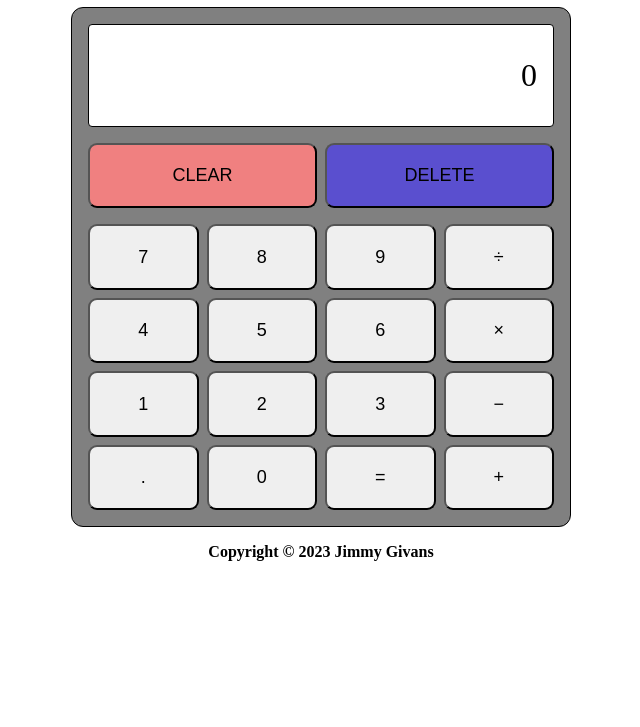
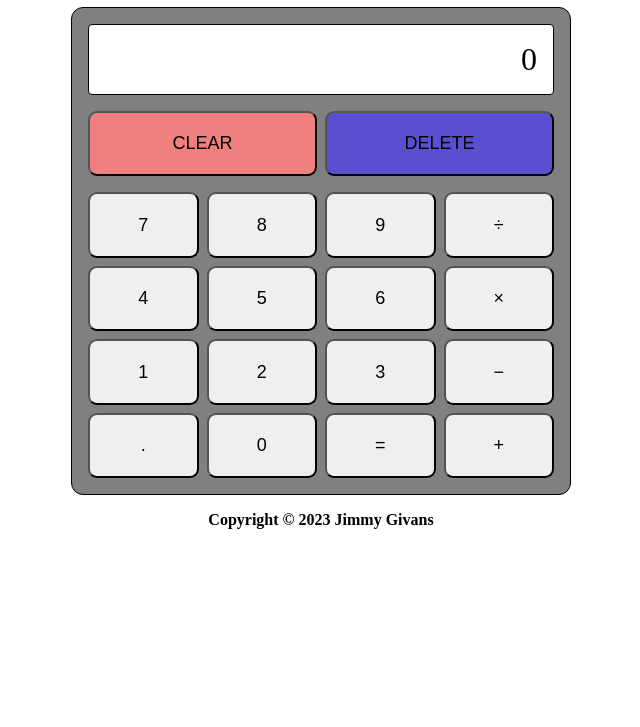
Before and after one commit to Ja-Uyoma/Calculator, a plain HTML site: page index.html in a window 1280 px wide. Shown: the part 73-800 px from the top of the page, without its empty margins (319-959 px from the left). Drawn offline with Linux system fonts and the light colour scheme.

Commit message:
refactor: add input and output elements to the display
- The former p tag is swapped out for a div with class input
- Add an output div for displaying results of calculations
- Update the corresponding CSS and JS to match

```diff
--- a/index.html
+++ b/index.html
@@ -14,7 +14,8 @@
 
     <main>
       <div class="display">
-        <p>0</p>
+        <div class="input">0</div>
+        <div class="output"></div>
       </div>
 
       <div class="flex">
--- a/scripts/DOMManipulation.js
+++ b/scripts/DOMManipulation.js
@@ -1,6 +1,6 @@
 "use strict";
 
-const display = document.querySelector("div.display > p");
+const display = document.querySelector("div.display > .input");
 
 /**
  * Update the calculator's display with the value of the button(s) pressed.
--- a/styles/index.css
+++ b/styles/index.css
@@ -35,11 +35,10 @@ div.display {
   background-color: white;
 }
 
-div.display > p {
-  vertical-align: bottom;
+div.display > .input {
   text-align: right;
   font-size: 2rem;
-  padding: 0 0.5em;
+  padding: 0.5em 0.5em;
 }
 
 div.flex {
```
